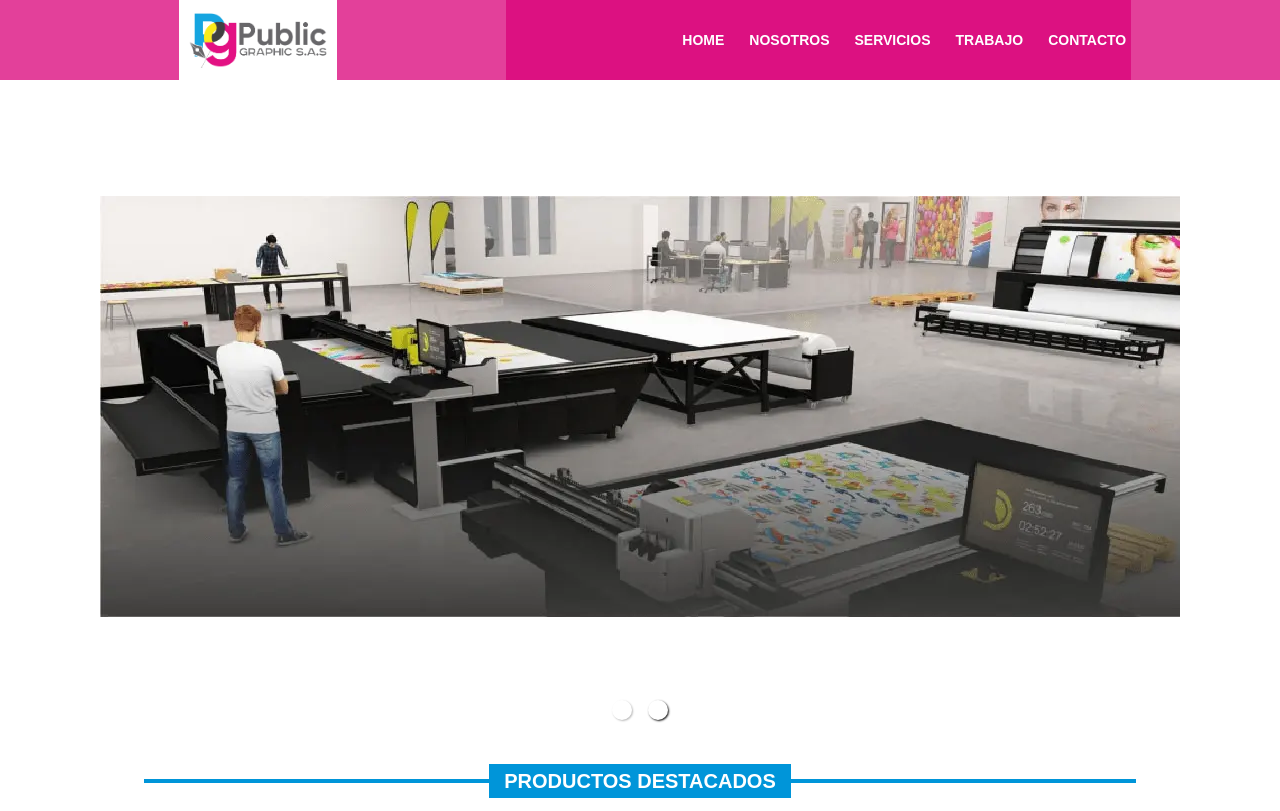
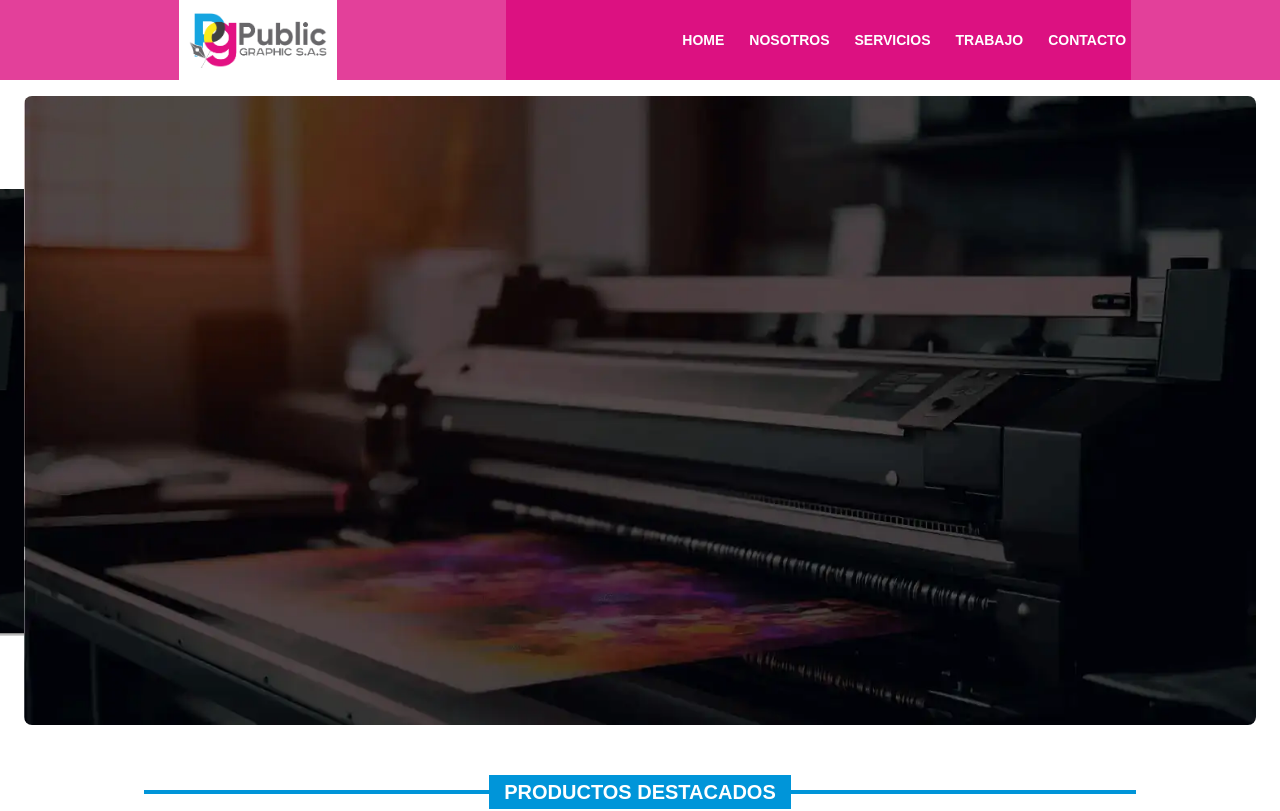
Before and after one commit to davismz09/public-graphic-sa, a React (Vite) app: page /#/ in a window 1280 px wide. Shown: the top 811 px of the page. Built offline with nearby package versions, Linux system fonts and the light colour scheme.

Commit message:
Cambiando carrusel de react a la libreria swiper

```diff
--- a/package.json
+++ b/package.json
@@ -16,7 +16,8 @@
     "react": "^18.2.0",
     "react-dom": "^18.2.0",
     "react-responsive-carousel": "^3.2.23",
-    "react-router-dom": "^6.22.0"
+    "react-router-dom": "^6.22.0",
+    "swiper": "^11.0.7"
   },
   "devDependencies": {
     "@types/react": "^18.2.55",
--- /dev/null
+++ b/src/components/CustomSwiper.jsx
@@ -0,0 +1,77 @@
+import {Swiper, SwiperSlide} from "swiper/react";
+import {Autoplay, EffectCube, EffectCreative} from "swiper/modules";
+import "swiper/css";
+import "swiper/css/effect-cube";
+import "swiper/css/effect-creative";
+import PropTypes from "prop-types";
+
+const CustomSwiper = ({
+  images,
+  effect = "creative",
+  grabCursor = true,
+  centeredSlides = true,
+  slidesPerView = 1,
+  direction = "horizontal",
+  loop = true,
+  creativeEffectOptions = {
+    prev: {
+      shadow: true,
+      translate: ["-120%", 0, -500],
+    },
+    next: {
+      shadow: true,
+      translate: ["120%", 0, -500],
+    },
+  },
+  cubeEffectOptions = {
+    shadow: true,
+    slideShadows: true,
+    shadowOffset: 20,
+    shadowScale: 0.94,
+  },
+  autoplayOptions = {
+    delay: 2000,
+    disableOnInteraction: false,
+  },
+  speed = 1500,
+}) => {
+  return (
+    <div className='carousel-container'>
+      <Swiper
+        effect={effect}
+        grabCursor={grabCursor}
+        centeredSlides={centeredSlides}
+        slidesPerView={slidesPerView}
+        direction={direction}
+        loop={loop}
+        creativeEffect={creativeEffectOptions}
+        cubeEffect={cubeEffectOptions}
+        autoplay={autoplayOptions}
+        speed={speed}
+        modules={[Autoplay, EffectCube, EffectCreative]}
+        className='swiper_container'>
+        {images.map((image, index) => (
+          <SwiperSlide key={index}>
+            <img src={image} alt={`imagen-${index}`} />
+          </SwiperSlide>
+        ))}
+      </Swiper>
+    </div>
+  );
+};
+
+CustomSwiper.propTypes = {
+  images: PropTypes.arrayOf(PropTypes.string).isRequired,
+  effect: PropTypes.string,
+  grabCursor: PropTypes.bool,
+  centeredSlides: PropTypes.bool,
+  slidesPerView: PropTypes.oneOfType([PropTypes.number, PropTypes.string]),
+  direction: PropTypes.oneOf(["horizontal", "vertical"]),
+  loop: PropTypes.bool,
+  creativeEffectOptions: PropTypes.object,
+  cubeEffectOptions: PropTypes.object,
+  autoplayOptions: PropTypes.object,
+  speed: PropTypes.number,
+};
+
+export default CustomSwiper;
--- a/src/components/Pages/Home.jsx
+++ b/src/components/Pages/Home.jsx
@@ -1,30 +1,19 @@
-import {Carousel} from "react-responsive-carousel";
-import "react-responsive-carousel/lib/styles/carousel.min.css";
 import data from "../../productosdest.json";
+import CustomSwiper from "../CustomSwiper.jsx";
 import ImagePortafolio from "../Productos/ImagePortafolio.jsx";
 
 const Home = () => {
   const {items} = data;
-
-  const images = ["img/fondo_imagen.webp", "img/nosotros_final.webp"];
+  const images = [
+    "img/fondo_imagen.webp",
+    "img/fondo_imagen.webp",
+    "img/fondo_imagen.webp",
+  ];
 
   return (
     <section className='hero' id='inicio'>
       <div className='carousel-container'>
-        <Carousel
-          autoPlay
-          infiniteLoop
-          showArrows={false}
-          interval={1500}
-          showStatus={false}
-          showThumbs={false}
-          className='fullscreen-carousel'>
-          {images.map((image, index) => (
-            <div key={index} className='carousel-image-container'>
-              <img src={image} alt='imagen' className='carousel-image' />
-            </div>
-          ))}
-        </Carousel>
+        <CustomSwiper images={images} effect='creative' />
       </div>
       <div className='contenido-hero'>
         <div className='textos-hero'>
--- a/src/index.css
+++ b/src/index.css
@@ -604,38 +604,27 @@ main .sobre-nosotros {
 }
 
 /****************************************************/
-
-
-/* Estilos para el carrusel específico */
+/* Estilos para el carrusel swiper específico */
 .carousel-container {
     width: 100%;
     display: flex;
     justify-content: center;
     align-items: center;
-    gap: 20px;
 }
 
-/* Estilos para el carrusel */
-.carousel-container .fullscreen-carousel {
+.swiper_container {
     width: 100%;
+    padding: 1rem 1.5rem;
+    position: relative;
 }
 
-.fullscreen-carousel .carousel .carousel-image-container {
-    display: flex;
-    justify-content: center;
-    align-items: center;
+.swiper-slide {
     width: 100%;
-    height: 100%;
+    position: relative;
 }
 
-.fullscreen-carousel .carousel .carousel-image {
-    max-width: 100%;
-    max-height: 100%;
-    width: auto;
-    height: auto;
+.swiper-slide img {
+    width: 100%;
+    border-radius: .5rem;
+    object-fit: cover;
 }
-
-.fullscreen-carousel .control-dots .dot {
-    width: 20px;
-    height: 20px;
-}
```
Also changed, not shown: 1 other file (tests, documents, lock files or other folders).
